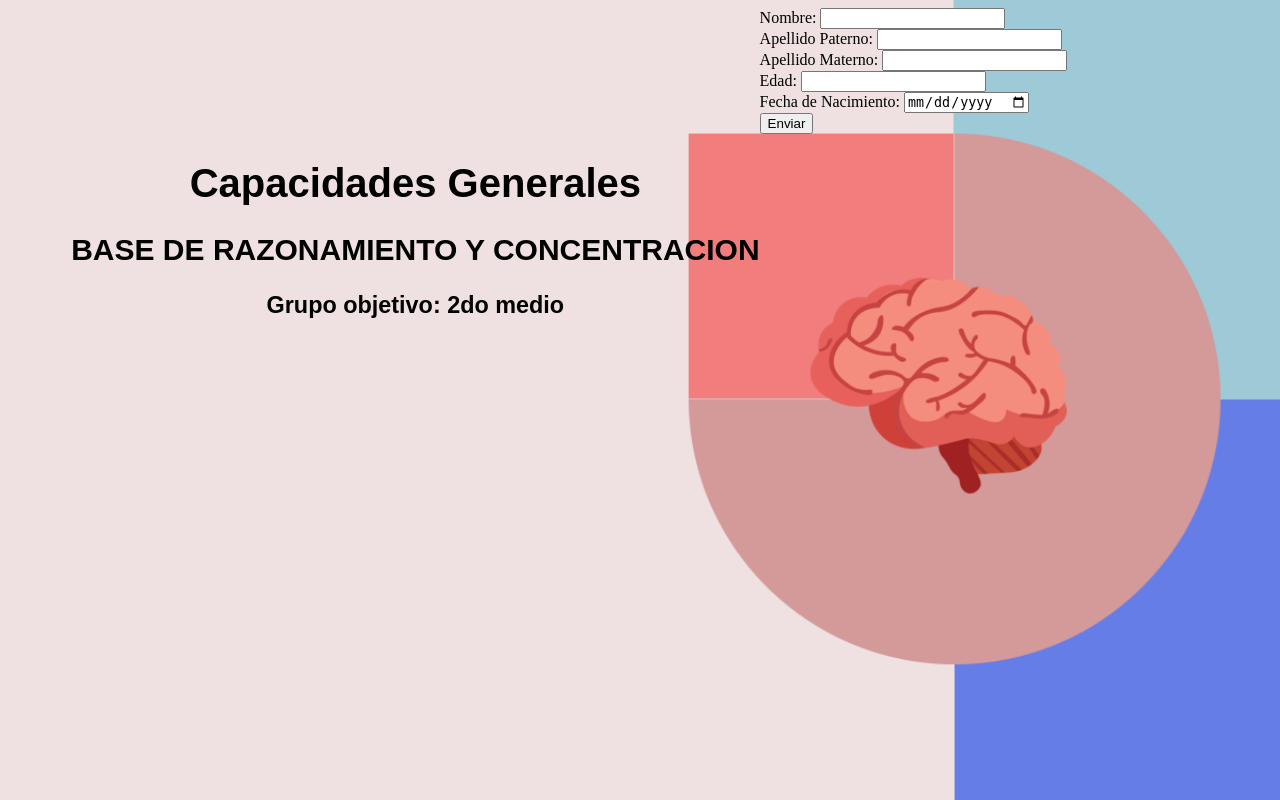
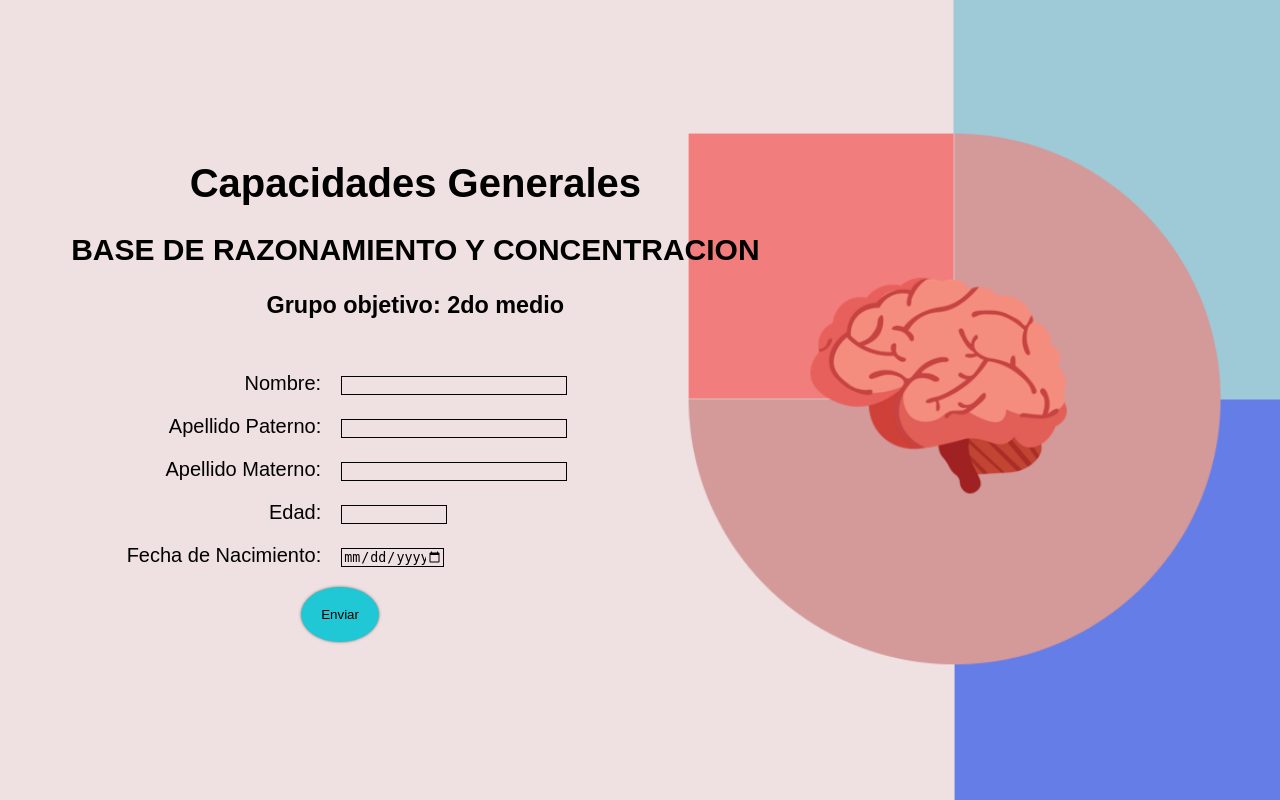
Before and after one commit to WalterEst/Tecnologias-Asistivas, a PHP site: page / in a window 1280 px wide. Run offline with PHP 8.4, Linux system fonts and the light colour scheme.

Commit message:
cambios index formulario

```diff
--- a/index.html
+++ b/index.html
@@ -14,30 +14,36 @@
         <h2>BASE DE RAZONAMIENTO Y CONCENTRACION</h2>
         <h3>Grupo objetivo: 2do medio</h3>
 
-    </div>
-
-
-    <div>
+        <div class="formulario">
             <form action="procesar_formulario.php" method="post">
+                <p>
                     <label for="nombre">Nombre:</label>
                     <input type="text" id="nombre" name="nombre" required><br>
-
+                </p>
+                <p>
                     <label for="apellido_paterno">Apellido Paterno:</label>
                     <input type="text" id="apellido_paterno" name="apellido_paterno" required><br>
-
+                </p>
+                <p>
                     <label for="apellido_materno">Apellido Materno:</label>
-            <input type="text" id="apellido_materno" name="apellido_materno"><br>
-
+                    <input type="text" id="apellido_materno" name="apellido_materno" required><br>
+                </p>
+                <p>
                     <label for="edad">Edad:</label>
                     <input type="number" id="edad" name="edad" required><br>
-
+                </p>
+                <p>
                     <label for="fecha_nacimiento">Fecha de Nacimiento:</label>
-            <input type="date" id="fecha_nacimiento" name="fecha_nacimiento"><br>
-
+                    <input type="date" id="fecha_nacimiento" name="fecha_nacimiento" required><br>
+                </p>
+                <div id="botones">
                     <input type="submit" value="Enviar">
+                </div>
             </form>
         </div>
 
 
+    </div>
+
 </body>
 </html>
--- a/styles/styles.css
+++ b/styles/styles.css
@@ -14,11 +14,59 @@ body{
     margin-left: 5%;
     float: left;
     text-align: center;
-
 }
-
 
 .invertir-color {
     -webkit-filter: invert(100%);
    filter: invert(100%);
 }
+
+.formulario{
+    text-align: left;
+    margin: 0;
+    padding: 10px 0;
+    padding-left: 220;
+}
+
+.formulario label{
+    float: left;
+    text-align: right;
+    margin-left: 50px;
+    width: 200px;
+}
+
+.formulario input[type="text"]{
+    width: 220px;
+    margin-left: 20px;
+    border: 1px solid #000000;
+    background: transparent;
+}
+
+.formulario input[type="date"],
+.formulario input[type="number"]{
+    width: 100px;
+    margin-left: 20px;
+    border: 1px solid #000000;
+    background: transparent;
+}
+
+#botones {
+    margin-left: 230px;
+    text-align: left;
+}
+.formulario input[type="submit"] {
+    background-color: #1fc8d4;
+    color: #000000;
+    padding: 20px 20px;
+    border: none;
+    border-radius: 70%;
+    cursor: pointer;
+    box-shadow: 0 0 3px rgba(0, 0, 0, 0.5);
+}
+.formulario input[type="submit"]:hover {
+    background-color: #448ab9;
+}
+.formulario input[type="submit"]:active {
+    background-color: #003c80;
+    transform: scale(0.95);
+}
```
Lines whose indentation alone changed are shown as unchanged.
